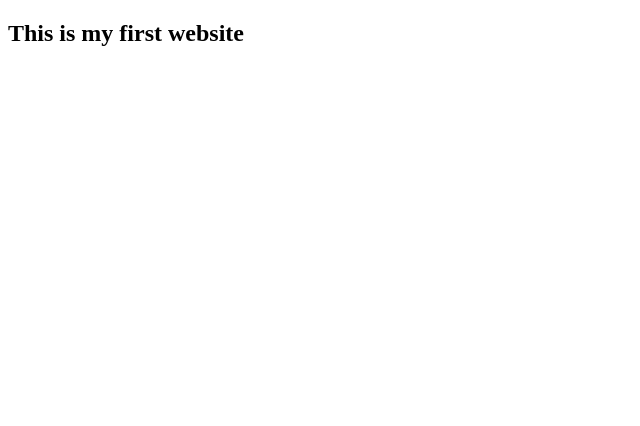
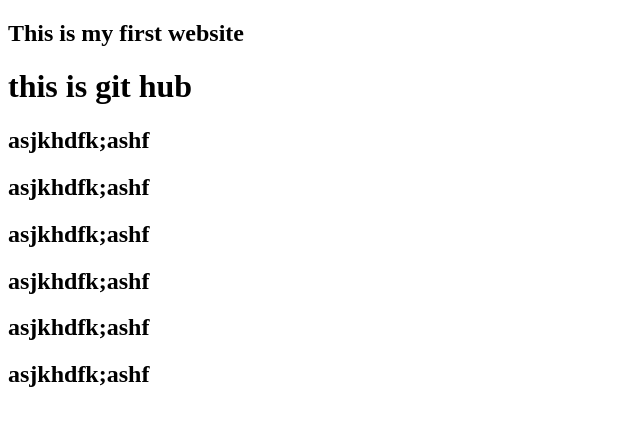
Before and after one commit to Nayeem1402/my-first-websit, a plain HTML site: page index.html in a window 1280 px wide. Shown: the whole page, without its empty margins (0-640 px from the left). Drawn offline with Linux system fonts and the light colour scheme.

Commit message:
thsi is commit

```diff
--- a/index.html
+++ b/index.html
@@ -7,5 +7,12 @@
 </head>
 <body>
     <h2>This is my first website</h2>
+    <h1>this is git hub </h1>
+    <h2>asjkhdfk;ashf</h2>
+    <h2>asjkhdfk;ashf</h2>
+    <h2>asjkhdfk;ashf</h2>
+    <h2>asjkhdfk;ashf</h2>
+    <h2>asjkhdfk;ashf</h2>
+    <h2>asjkhdfk;ashf</h2>
 </body>
 </html>
```
